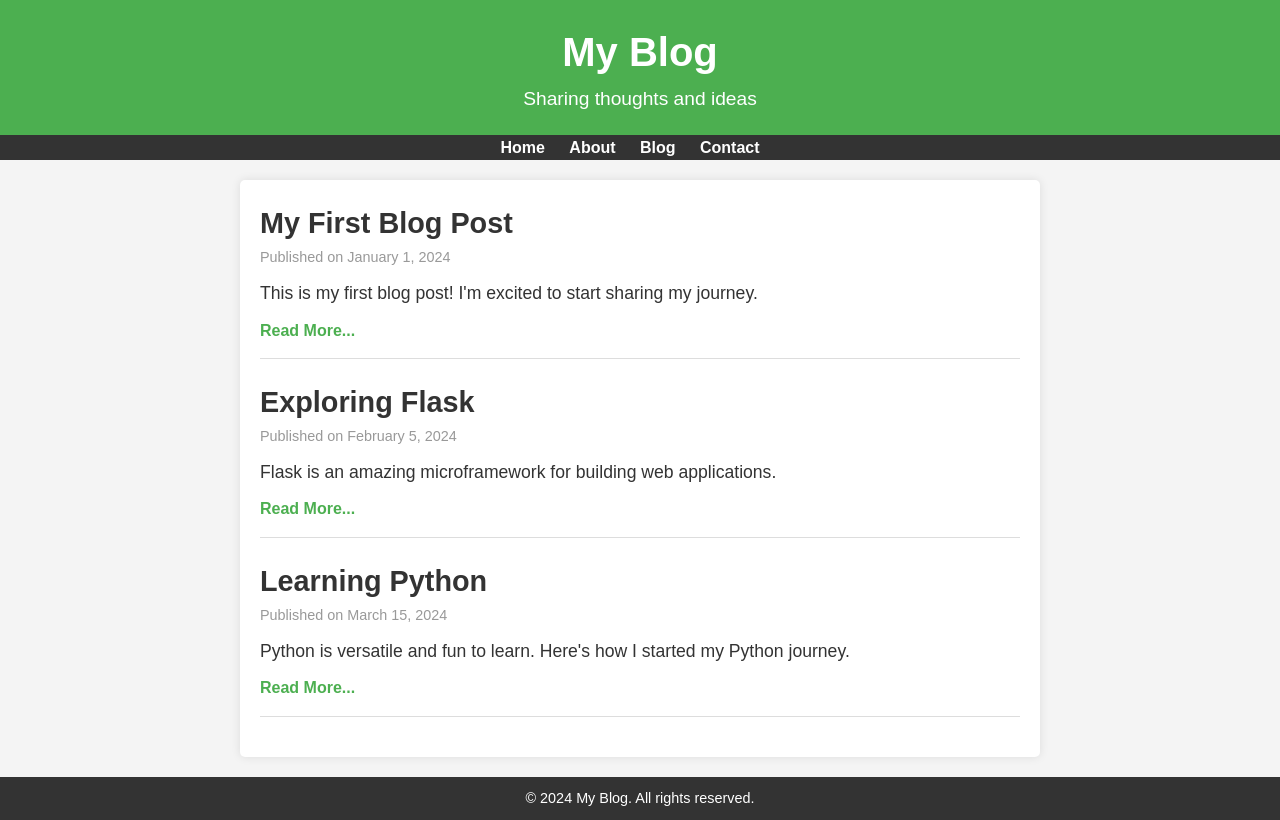
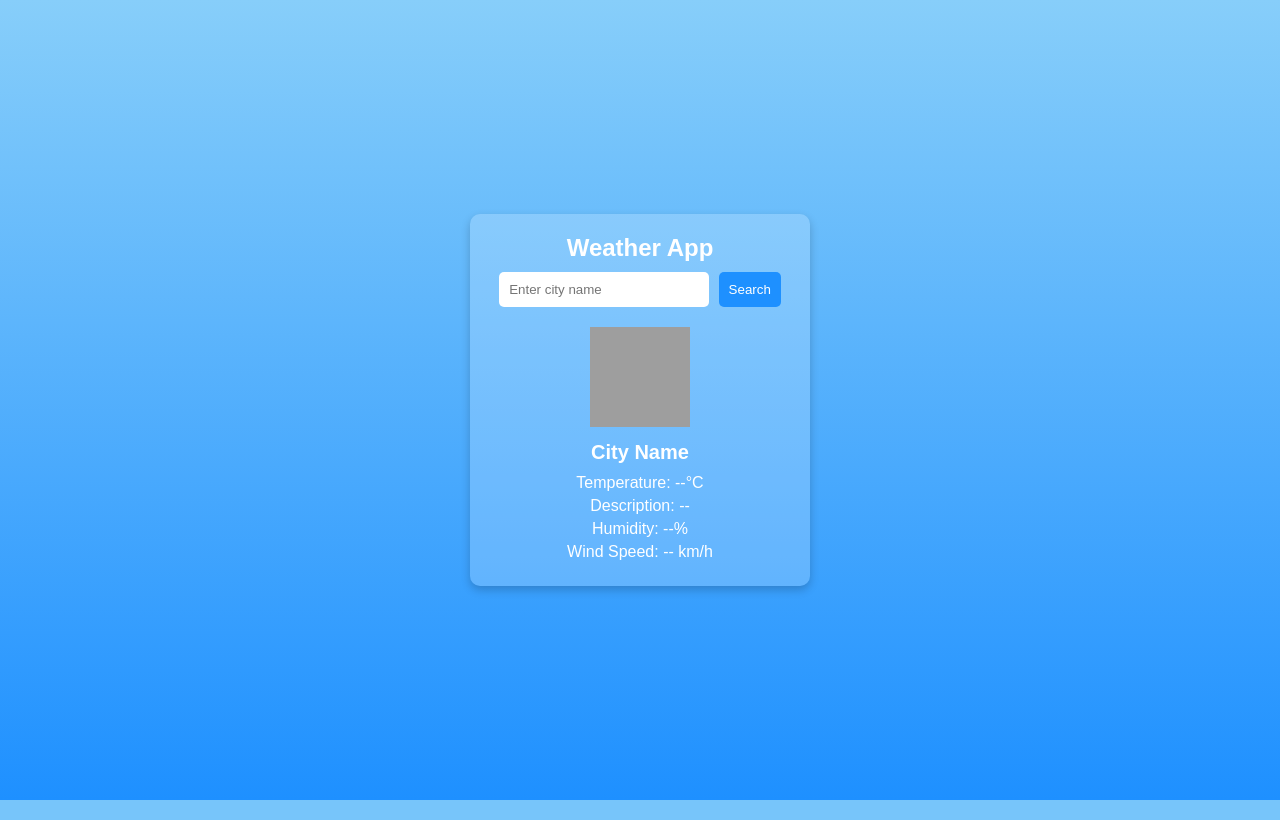
Before and after one commit to 14chenj92/PythonProjects, a Flask app: page / in a window 1280 px wide. Run offline with Flask 3, Linux system fonts and the light colour scheme; grey boxes are pictures that could not be loaded.

Commit message:
Updated Blog to Weather App

```diff
--- a/app/static/styles.css
+++ b/app/static/styles.css
@@ -1,155 +1,77 @@
 /* General Reset */
-* {
+body, h1, h2, p, input, button {
     margin: 0;
     padding: 0;
     box-sizing: border-box;
+    font-family: Arial, sans-serif;
   }
 
-/* Body Styling */
   body {
-    font-family: Arial, sans-serif;
-    line-height: 1.6;
-    background-color: #f4f4f4;
-    color: #333;
+    background: linear-gradient(to bottom, #87cefa, #1e90ff);
+    color: #fff;
+    display: flex;
+    justify-content: center;
+    align-items: center;
+    height: 100vh;
+    margin: 0;
   }
 
-/* Header */
-header {
-    background: #4CAF50;
-    color: white;
+  .weather-app {
+    background: rgba(255, 255, 255, 0.2);
+    padding: 20px;
+    border-radius: 10px;
+    box-shadow: 0 4px 10px rgba(0, 0, 0, 0.2);
     text-align: center;
-    padding: 20px 0;
+    width: 300px;
   }
 
-header h1 {
-    font-size: 2.5rem;
+  .app-header {
+    margin-bottom: 20px;
   }
 
-header p {
-    font-size: 1.2rem;
-}
-
-/* Navigation */
-nav {
-    background: #333;
-    text-align: center;
-}
-
-nav ul {
-    list-style: none;
-}
-
-nav ul li {
-    display: inline;
-    margin-right: 20px;
-}
-
-nav ul li a {
-    color: white;
-    text-decoration: none;
-    font-weight: bold;
-    transition: color 0.3s ease;
-}
-
-nav ul li a:hover {
-    color: #4CAF50;
-}
-
-/* Main Blog Section */
-main {
-    max-width: 800px;
-    margin: 20px auto;
-    background: white;
-    padding: 20px;
-    border-radius: 5px;
-    box-shadow: 0 0 10px rgba(0, 0, 0, 0.1);
-}
-
-.blog-post {
-    margin-bottom: 20px;
-    border-bottom: 1px solid #ddd;
-    padding-bottom: 15px;
-}
-
-.blog-post h2 {
-    font-size: 1.8rem;
-    color: #333;
-}
-
-.blog-post .date {
-    font-size: 0.9rem;
-    color: #999;
+  .app-header h1 {
+    font-size: 24px;
     margin-bottom: 10px;
   }
 
-.blog-post p {
-    font-size: 1.1rem;
+  .app-header input {
+    width: 70%;
+    padding: 10px;
+    border: none;
+    border-radius: 5px;
+    margin-right: 5px;
+  }
+
+  .app-header button {
+    padding: 10px;
+    border: none;
+    border-radius: 5px;
+    background: #1e90ff;
+    color: white;
+    cursor: pointer;
+  }
+
+  .app-header button:hover {
+    background: #4682b4;
+  }
+
+  .weather-info {
+    display: flex;
+    flex-direction: column;
+    align-items: center;
+  }
+
+  .weather-icon img {
+    width: 100px;
+    height: 100px;
     margin-bottom: 10px;
   }
 
-.blog-post a {
-    text-decoration: none;
-    color: #4CAF50;
-    font-weight: bold;
-    transition: color 0.3s ease;
+  .weather-details h2 {
+    font-size: 20px;
+    margin-bottom: 10px;
   }
 
-.blog-post a:hover {
-    color: #333;
+  .weather-details p {
+    margin: 5px 0;
   }
-
-/* Footer */
-footer {
-    text-align: center;
-    padding: 10px 0;
-    background: #333;
-    color: white;
-    margin-top: 20px;
-    font-size: 0.9rem;
-}
-
-#about {
-    background-color: #f4f4f4;
-    padding: 40px 20px;
-    text-align: center;
-}
-
-#about h2 {
-    font-size: 2.5em;
-    color: #333;
-}
-
-#about .container {
-    max-width: 1200px;
-    margin: 0 auto;
-}
-
-.about-content {
-    display: flex;
-    align-items: center;
-    justify-content: center;
-    margin-top: 30px;
-}
-
-.profile-img {
-    width: 200px;
-    height: 200px;
-    border-radius: 50%;
-    margin-right: 30px;
-}
-
-.about-content .text {
-    max-width: 600px;
-    text-align: left;
-}
-
-.about-content .text h3 {
-    font-size: 1.8em;
-    color: #333;
-}
-
-.about-content .text p {
-    font-size: 1.1em;
-    color: #666;
-    line-height: 1.6;
-}
--- a/app/templates/index.html
+++ b/app/templates/index.html
@@ -3,42 +3,36 @@
 <head>
     <meta charset="UTF-8">
     <meta name="viewport" content="width=device-width, initial-scale=1.0">
-    <title>Simple Blog</title>
+    <title>Weather App</title>
     <link rel="stylesheet" href="{{ url_for('static', filename='styles.css') }}">
 </head>
+<!DOCTYPE html>
+<html lang="en">
+<head>
+  <meta charset="UTF-8">
+  <meta name="viewport" content="width=device-width, initial-scale=1.0">
+  <title>Weather App</title>
+  <link rel="stylesheet" href="styles.css">
+</head>
 <body>
-    <!-- Header -->
-    <header>
-        <h1>My Blog</h1>
-        <p>Sharing thoughts and ideas</p>
+  <div class="weather-app">
+    <header class="app-header">
+      <h1>Weather App</h1>
+      <input type="text" placeholder="Enter city name" id="city-input">
+      <button id="search-btn">Search</button>
     </header>
-
-    <!-- Navigation -->
-    <nav>
-        <ul>
-            <li><a href="#home">Home</a></li>
-            <li><a href="about">About</a></li>
-            <li><a href="#">Blog</a></li>
-            <li><a href="#">Contact</a></li>
-        </ul>
-    </nav>
-
-    <!-- Main Blog Content -->
-    <main>
-        {% for post in posts %}
-        <section class="blog-post">
-            <h2>{{ post.title }}</h2>
-            <p class="date">Published on {{ post.date }}</p>
-            <p>{{ post.content }}</p>
-            <a href="{{ post.link }}">Read More...</a>
-        </section>
-        {% endfor %}
+    <main class="weather-info">
+      <div class="weather-icon">
+        <img src="placeholder.png" alt="Weather Icon" id="weather-icon">
+      </div>
+      <div class="weather-details">
+        <h2 id="city-name">City Name</h2>
+        <p id="temperature">Temperature: --°C</p>
+        <p id="description">Description: --</p>
+        <p id="humidity">Humidity: --%</p>
+        <p id="wind-speed">Wind Speed: -- km/h</p>
+      </div>
     </main>
-
-
-    <!-- Footer -->
-    <footer>
-        <p>&copy; 2024 My Blog. All rights reserved.</p>
-    </footer>
+  </div>
 </body>
 </html>
```
Lines whose indentation alone changed are shown as unchanged.
